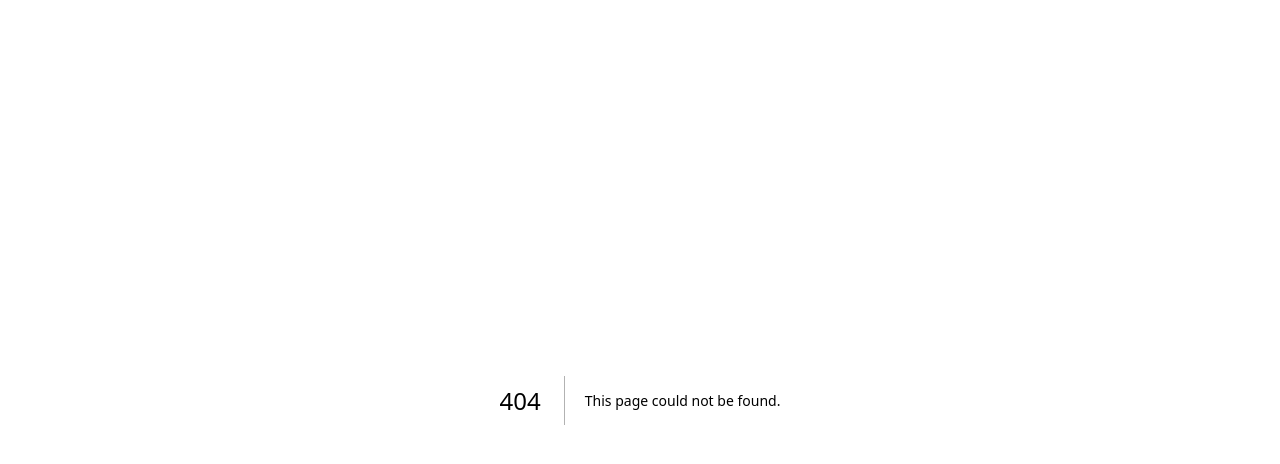
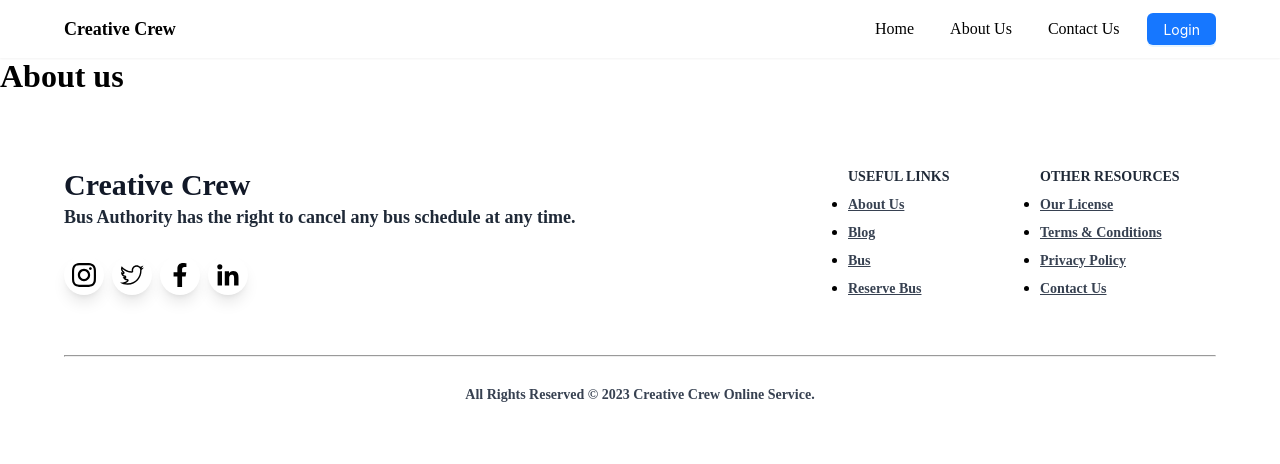
Before and after one commit to Ankan112/creative-crew, a Next.js app: page /about in a window 1280 px wide. Before the commit this address had no page. Shown: the top 464 px of the page. Built offline with nearby package versions, Linux system fonts and the light colour scheme.

Commit message:
footer added

```diff
--- /dev/null
+++ b/src/components/layout/RootLayout.jsx
@@ -0,0 +1,15 @@
+import React from "react";
+import Header from "../ui/Header";
+import Footer from "../ui/Footer";
+
+const RootLayout = ({ children }) => {
+  return (
+    <>
+      <Header />
+      {children}
+      <Footer />
+    </>
+  );
+};
+
+export default RootLayout;
--- a/src/components/ui/Footer.jsx
+++ b/src/components/ui/Footer.jsx
@@ -1,7 +1,147 @@
+import React from "react";
+import { SiInstagram } from "react-icons/si";
+import { TfiTwitter } from "react-icons/tfi";
+import { FaFacebookF } from "react-icons/fa";
+import { BiLogoLinkedin } from "react-icons/bi";
+
 const Footer = () => {
+  const year = new Date().getFullYear();
   return (
-    <div>
-      <h1>This is footer</h1>
+    <div className="secondary-bg mt-10">
+      <footer className="main-container relative pt-8 pb-6">
+        <div className="container mx-auto">
+          <div className="flex flex-wrap text-left lg:text-left">
+            <div className="w-full lg:w-6/12">
+              <h4 className="text-3xl font-semibold text-gray-900">
+                Creative Crew
+              </h4>
+              <h5 className="text-lg mt-0 mb-2 text-gray-800">
+                Bus Authority has the right to cancel any bus schedule at any
+                time.
+              </h5>
+              <div className="mt-6 lg:mb-0 mb-6 flex">
+                <button
+                  className="border-none bg-white text-black text-lightBlue-400 shadow-lg font-normal h-10 w-10 items-center justify-center align-center rounded-full outline-none focus:outline-none mr-2"
+                  type="button"
+                >
+                  <SiInstagram className="w-full h-full p-2" />
+                </button>
+                <button
+                  className="border-none bg-white text-black text-lightBlue-600 shadow-lg font-normal h-10 w-10 items-center justify-center align-center rounded-full outline-none focus:outline-none mr-2"
+                  type="button"
+                >
+                  <TfiTwitter className="w-full h-full p-2" />
+                </button>
+                <button
+                  className="border-none bg-white text-black shadow-lg font-normal h-10 w-10 items-center justify-center align-center rounded-full outline-none focus:outline-none mr-2"
+                  type="button"
+                >
+                  <FaFacebookF className="w-full h-full p-2" />
+                </button>
+                <button
+                  className="border-none bg-white text-black text-blueGray-800 shadow-lg font-normal h-10 w-10 items-center justify-center align-center rounded-full outline-none focus:outline-none mr-2"
+                  type="button"
+                >
+                  <BiLogoLinkedin className="w-full h-full p-[6px]" />
+                </button>
+              </div>
+            </div>
+            <div className="w-full lg:w-6/12">
+              <div className="flex flex-wrap items-top mb-6">
+                <div className="w-full lg:w-4/12 px-4 ml-auto">
+                  <span className="block uppercase text-gray-800 text-sm font-bold mb-2">
+                    Useful Links
+                  </span>
+                  <ul className="list-unstyled">
+                    <li>
+                      <a
+                        className="text-gray-700 font-semibold block pb-2 text-sm"
+                        href="/about-us"
+                      >
+                        About Us
+                      </a>
+                    </li>
+                    <li>
+                      <a
+                        className="text-gray-700 font-semibold block pb-2 text-sm"
+                        href="/blog"
+                      >
+                        Blog
+                      </a>
+                    </li>
+                    <li>
+                      <a
+                        className="text-gray-700 font-semibold block pb-2 text-sm"
+                        href="/bus"
+                      >
+                        Bus
+                      </a>
+                    </li>
+                    <li>
+                      <a
+                        className="text-gray-700 font-semibold block pb-2 text-sm"
+                        href="/reserve-bus"
+                      >
+                        Reserve Bus
+                      </a>
+                    </li>
+                  </ul>
+                </div>
+                <div className="w-full lg:w-4/12 px-4">
+                  <span className="block uppercase text-gray-800 text-sm font-bold mb-2">
+                    Other Resources
+                  </span>
+                  <ul className="list-unstyled">
+                    <li>
+                      <a
+                        className="text-gray-700 font-semibold block pb-2 text-sm"
+                        href="https://github.com/creativetimofficial/notus-js/blob/main/LICENSE.md?ref=njs-profile"
+                      >
+                        Our License
+                      </a>
+                    </li>
+                    <li>
+                      <a
+                        className="text-gray-700 font-semibold block pb-2 text-sm"
+                        href="https://creative-tim.com/terms?ref=njs-profile"
+                      >
+                        Terms &amp; Conditions
+                      </a>
+                    </li>
+                    <li>
+                      <a
+                        className="text-gray-700 font-semibold block pb-2 text-sm"
+                        href="https://creative-tim.com/privacy?ref=njs-profile"
+                      >
+                        Privacy Policy
+                      </a>
+                    </li>
+                    <li>
+                      <a
+                        className="text-gray-700 font-semibold block pb-2 text-sm"
+                        href="https://creative-tim.com/contact-us?ref=njs-profile"
+                      >
+                        Contact Us
+                      </a>
+                    </li>
+                  </ul>
+                </div>
+              </div>
+            </div>
+          </div>
+          <hr className="my-6 border-blueGray-300" />
+          <div className="flex flex-wrap items-center md:justify-between justify-center">
+            <div className="w-full md:w-4/12 px-4 mx-auto text-center">
+              <div className="text-sm text-gray-700 font-semibold py-1">
+                <span id="get-current-year">
+                  All Rights Reserved &copy; {year} Creative Crew Online
+                  Service.
+                </span>
+              </div>
+            </div>
+          </div>
+        </div>
+      </footer>
     </div>
   );
 };
--- a/src/components/ui/Header.jsx
+++ b/src/components/ui/Header.jsx
@@ -67,41 +67,39 @@ const Header = () => {
             </Link>
           </div>
           <div className="hidden md:flex md:items-center md:w-fit md:gap-3">
-            <li>
-              <Link href="/">
-                <Image
-                  alt="Logo"
-                  className="w-10 md:w-14 h-10 md:h-14 rounded-full"
-                  src="https://i.ibb.co/Smm15yx/bus-vector.jpg"
-                  decoding="async"
-                  loading="lazy"
-                  width={400}
-                  height={400}
-                />
+            <li className="flex">
+              <Link
+                href="/"
+                className="no-underline font-bold text-black text-lg"
+              >
+                <p>Creative Crew</p>
               </Link>
             </li>
-
-            <Link
-              href="#reserveBus"
-              className="hover:bg-[#f0f0f0] rounded-lg duration-500"
-            >
-              <Button btnName="Reserve Bus" type="primary" styles="py-2 px-3">
-                Login
-              </Button>
-            </Link>
-            <Link href="">
-              {/* <Button btnName="Blogs" styles="py-2 px-3"></Button> */}
-            </Link>
           </div>
           {/* Right side menu */}
           <div className="flex items-center gap-4">
-            <Link href="/login">
-              {/* <Button btnName="Login" styles="py-2 px-3"></Button> */}
-            </Link>
             <div className="relative inline-block text-left">
               <div className="flex justify-center items-center">
                 <Link
-                  href="#reserveBus"
+                  href="/"
+                  className="hover:bg-[orange] font-medium duration-200 mr-5 px-2 py-2 rounded text-black no-underline"
+                >
+                  <p>Home</p>
+                </Link>
+                <Link
+                  href="/about"
+                  className="hover:bg-[orange] font-medium duration-200 mr-5 px-2 py-2 rounded text-black no-underline"
+                >
+                  <p>About Us</p>
+                </Link>
+                <Link
+                  href="/contact"
+                  className="hover:bg-[orange] font-medium duration-200 mr-5 px-2 py-2 rounded text-black no-underline"
+                >
+                  <p className="">Contact Us</p>
+                </Link>
+                <Link
+                  href="/login"
                   className="hover:bg-[#f0f0f0] rounded-lg duration-500"
                 >
                   <Button
@@ -112,7 +110,7 @@ const Header = () => {
                     Login
                   </Button>
                 </Link>
-                <button
+                {/* <button
                   type="button"
                   className="border-gray-800 rounded-full flex items-center justify-center"
                   id="menu-button"
@@ -129,7 +127,7 @@ const Header = () => {
                     width={300}
                     height={300}
                   />
-                </button>
+                </button> */}
               </div>
               {isDropdownOpen && (
                 <div
--- a/src/pages/_app.js
+++ b/src/pages/_app.js
@@ -1,6 +1,12 @@
 import "@/styles/globals.css";
 import "@/styles/components/navbar.css";
 
-export default function App({ Component, pageProps }) {
-  return <Component {...pageProps} />;
+// export default function App({ Component, pageProps }) {
+//   return <Component {...pageProps} />;
+// }
+export default function MyApp({ Component, pageProps }) {
+  // Use the layout defined at the page level, if available
+  const getLayout = Component.getLayout || ((page) => page);
+
+  return getLayout(<Component {...pageProps} />);
 }
--- /dev/null
+++ b/src/pages/about/index.jsx
@@ -0,0 +1,15 @@
+import RootLayout from "@/components/layout/RootLayout";
+
+const AboutUs = () => {
+  return (
+    <div>
+      <h1>About us</h1>
+    </div>
+  );
+};
+
+export default AboutUs;
+
+AboutUs.getLayout = function getLayout(page) {
+  return <RootLayout>{page}</RootLayout>;
+};
--- /dev/null
+++ b/src/pages/contact/index.jsx
@@ -0,0 +1,15 @@
+import RootLayout from "@/components/layout/RootLayout";
+
+const ContactUs = () => {
+  return (
+    <div>
+      <h1>Contact us page</h1>
+    </div>
+  );
+};
+
+export default ContactUs;
+
+ContactUs.getLayout = function getLayout(page) {
+  return <RootLayout>{page}</RootLayout>;
+};
--- a/src/pages/index.js
+++ b/src/pages/index.js
@@ -1,3 +1,4 @@
+import RootLayout from "@/components/layout/RootLayout";
 import Contact from "@/components/ui/Contact";
 import FAQ from "@/components/ui/FAQ";
 import Footer from "@/components/ui/Footer";
@@ -11,7 +12,7 @@ import WhyChooseUs from "@/components/ui/WhyChooseUs";
 export default function Home() {
   return (
     <>
-      <Header />
+      {/* <Header /> */}
       <MainBanner />
       <Service />
       <WhyChooseUs />
@@ -19,7 +20,10 @@ export default function Home() {
       <Gallery />
       <FAQ />
       <Contact />
-      <Footer />
+      {/* <Footer /> */}
     </>
   );
 }
+Home.getLayout = function getLayout(page) {
+  return <RootLayout>{page}</RootLayout>;
+};
```
